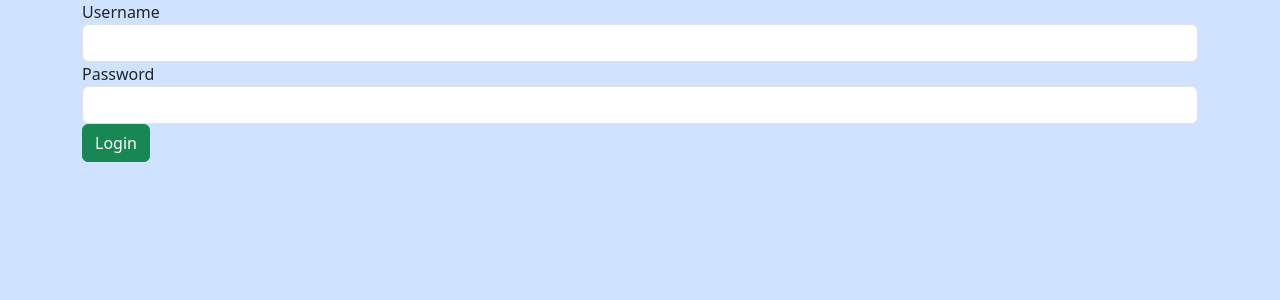
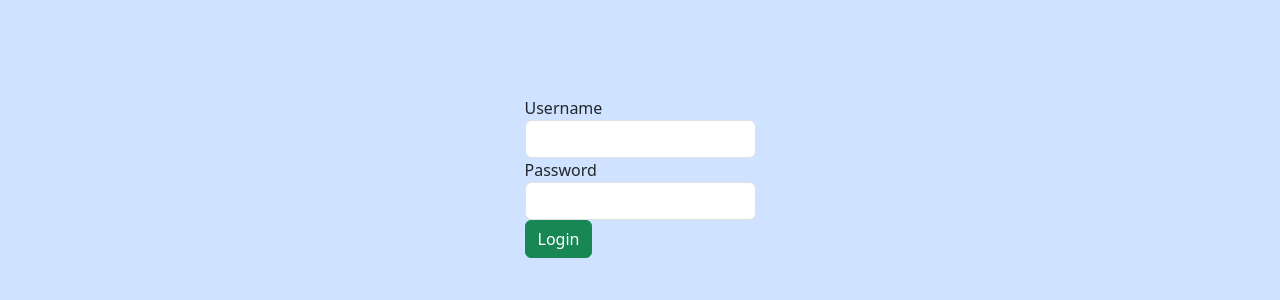
Before and after one commit to cshellen1/fantasy-draft-list, a Flask app: page /login in a window 1280 px wide. Shown: the part 56-356 px from the top of the page. Run offline with Flask 3, Linux system fonts and the light colour scheme; parts of the project's set-up code (start-up, migrations or seed data) failed here and were passed over; some libraries are stand-ins or nearby versions.

Commit message:
fixed login form

```diff
--- a/templates/login.html
+++ b/templates/login.html
@@ -2,8 +2,9 @@
 {% block title %}Login{% endblock %}
 
 {% block content %}
-
-<form method="POST">
+<div class="row align-items-center justify-content-center m-5">
+  <div class="col col-3">
+    <form method="POST" class="mt-5">
       {{ form.hidden_tag() }} {% for field in form if field.widget.input_type
       !='hidden'%}
       <div class="form-group">
@@ -14,5 +15,7 @@
       </div>
       <button class="btn btn-success">Login</button>
     </form>
+  </div>
+</div>
 
 {% endblock %}
```
Lines whose indentation alone changed are shown as unchanged.
